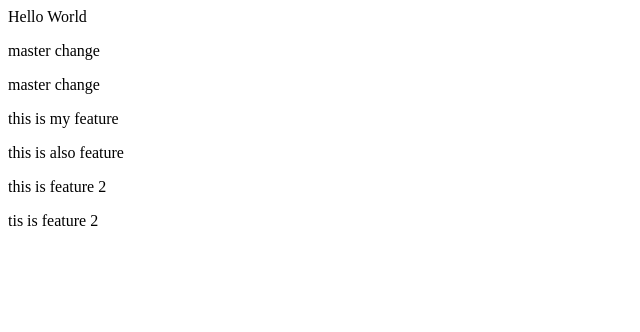
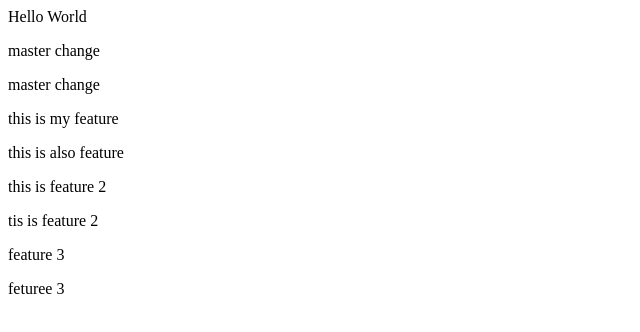
Before and after one commit to AhamedHamas/Orgin, a plain HTML site: page index.html in a window 1280 px wide. Shown: the whole page, without its empty margins (0-640 px from the left). Drawn offline with Linux system fonts and the light colour scheme.

Commit message:
Random pull requests

```diff
--- a/index.html
+++ b/index.html
@@ -8,5 +8,7 @@
         <p>this is also feature</p>
         <p>this is feature 2</p>
         <p>tis is feature 2</p>
+        <p>feature 3</p>
+        <p>feturee 3</p>
     </body>
 </html>
```
